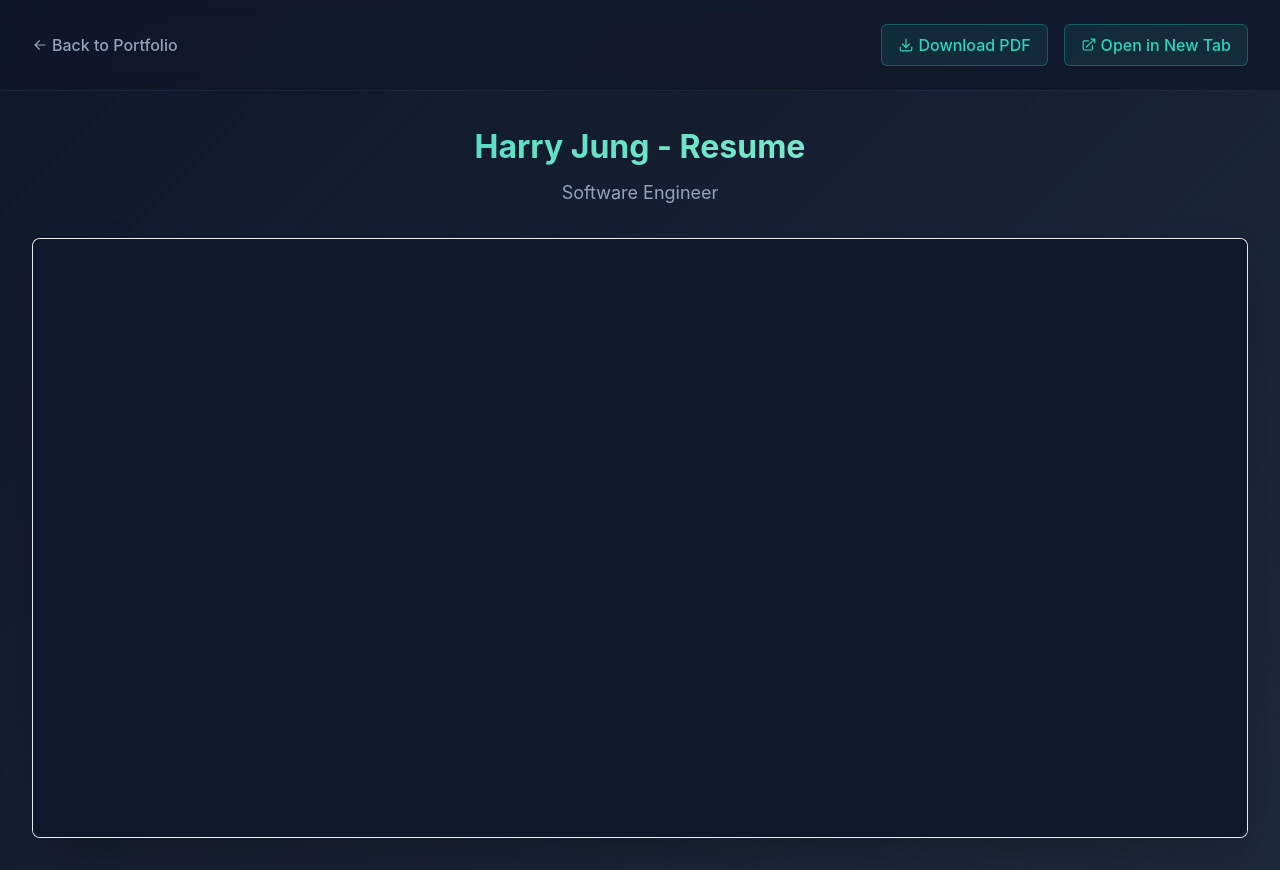
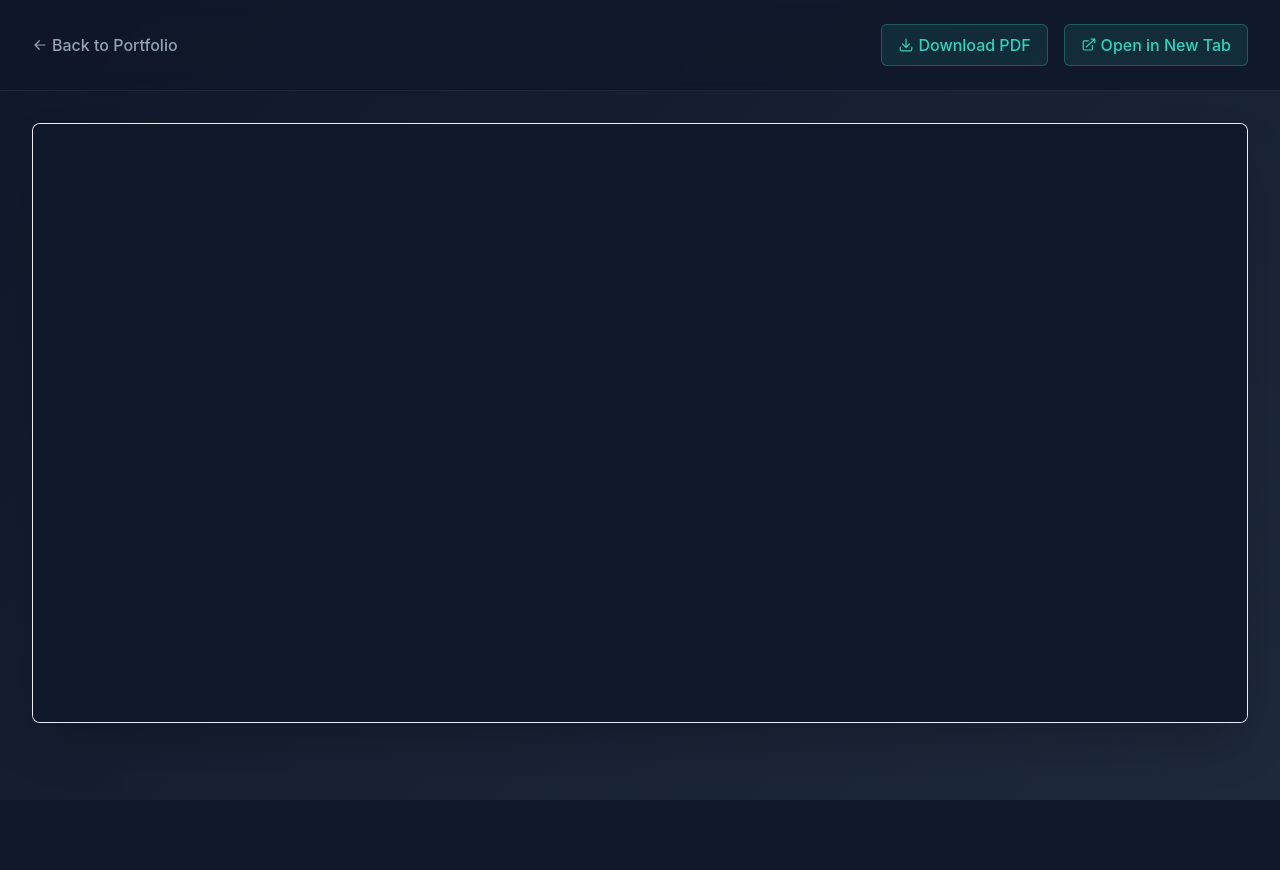
Before and after one commit to harryjng/personalWebsite, a React (Create React App) app: page /resume in a window 1280 px wide. After the commit the page ends 800 px from the top, so only its background shows below. Built offline with nearby package versions, Linux system fonts and the light colour scheme.

Commit message:
furnishing resume portion

```diff
--- a/src/components/Resume.css
+++ b/src/components/Resume.css
@@ -61,11 +61,6 @@
   padding: 2rem;
   max-width: 100%;
   margin: 0 auto;
-}
-
-.resume-header {
-  text-align: center;
-  margin-bottom: 2rem;
 }
 
 .resume-title {
--- a/src/components/Resume.js
+++ b/src/components/Resume.js
@@ -77,10 +77,6 @@ export default function Resume() {
 
       {/* Resume content */}
       <div className="resume-content">
-        <div className="resume-header">
-          <h1 className="resume-title">Harry Jung - Resume</h1>
-          <p className="resume-subtitle">Software Engineer</p>
-        </div>
 
         <div className="pdf-container">
           <iframe
```
